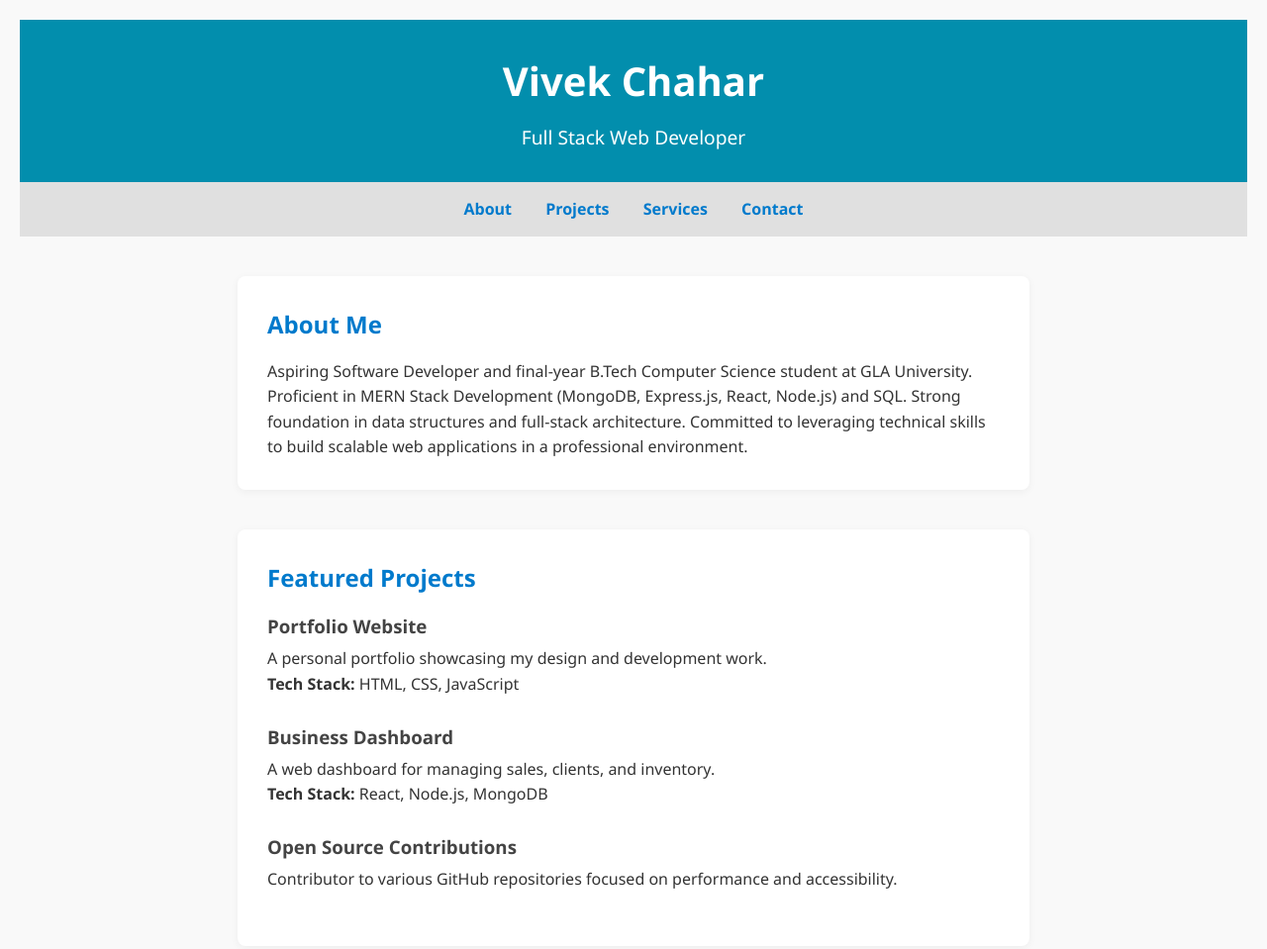
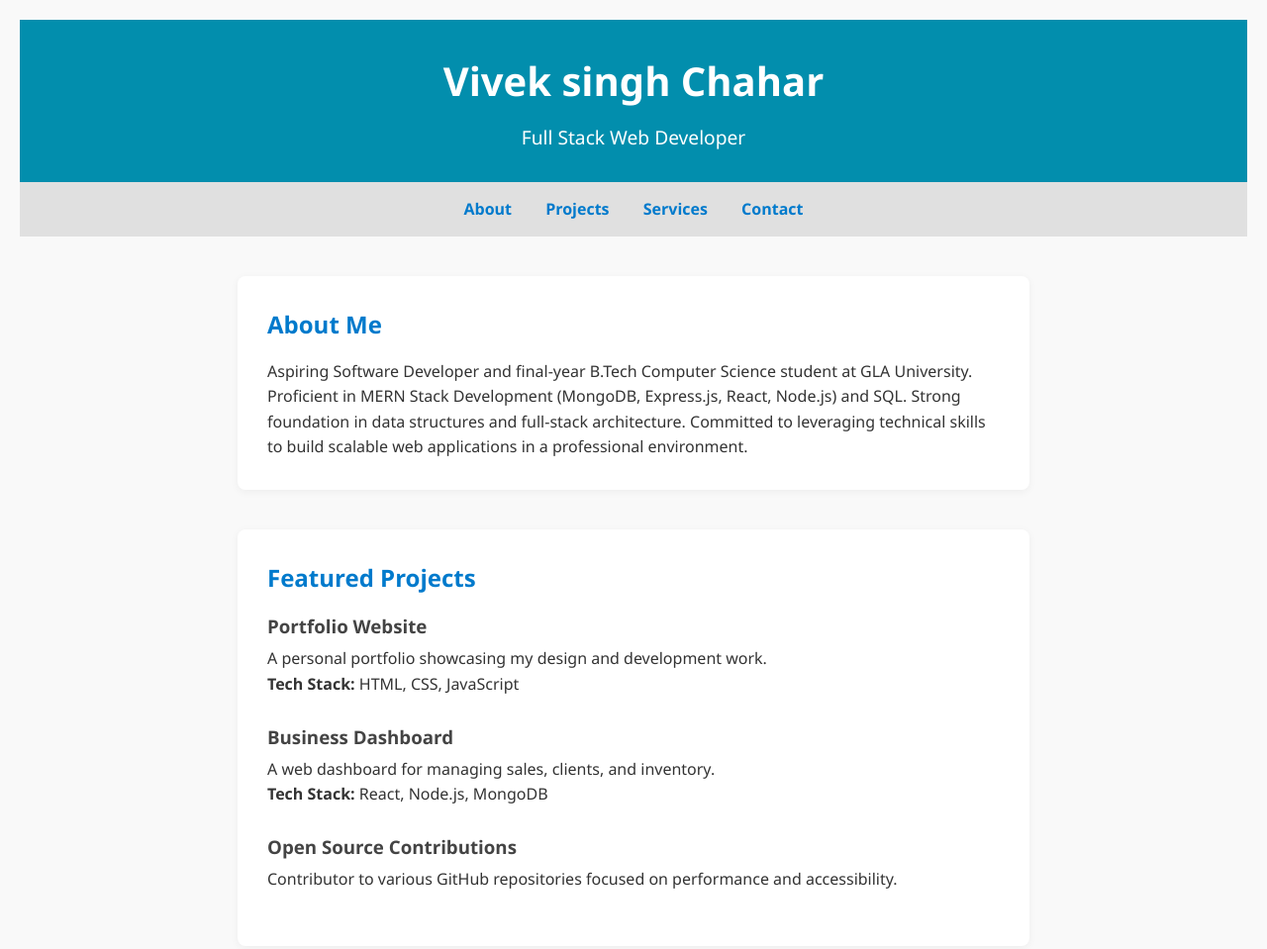
Before and after one commit to vivekchahar1/vivekchahar1.github.io, a plain HTML site: page index.html in a window 1280 px wide. Shown: the top 959 px of the page at 99% size. Drawn offline with Linux system fonts and the light colour scheme.

Commit message:
Update index.html

```diff
--- a/index.html
+++ b/index.html
@@ -105,7 +105,7 @@
 
     <!-- Header -->
     <header>
-        <h1>Vivek Chahar</h1>
+        <h1>Vivek singh Chahar</h1>
         <p>Full Stack Web Developer</p>
     </header>
 
```
